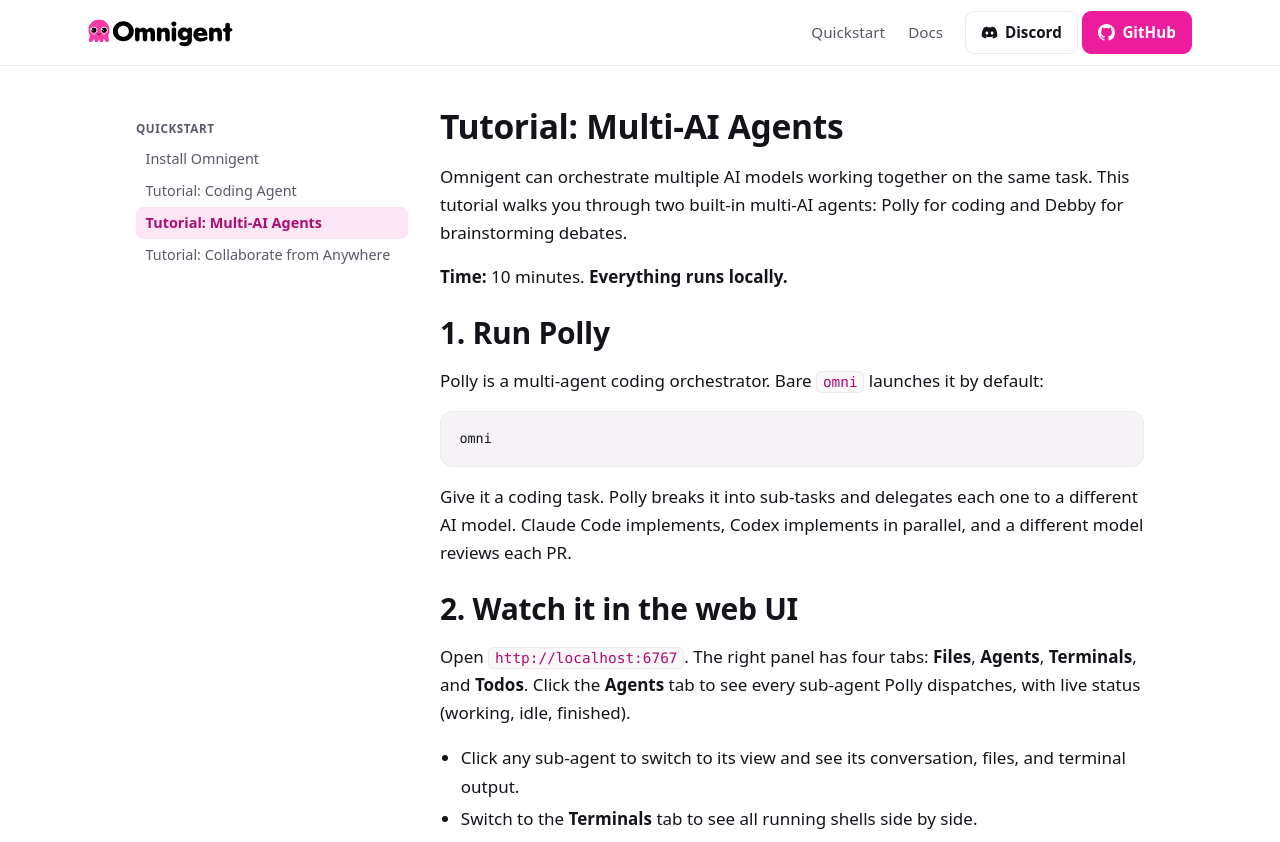
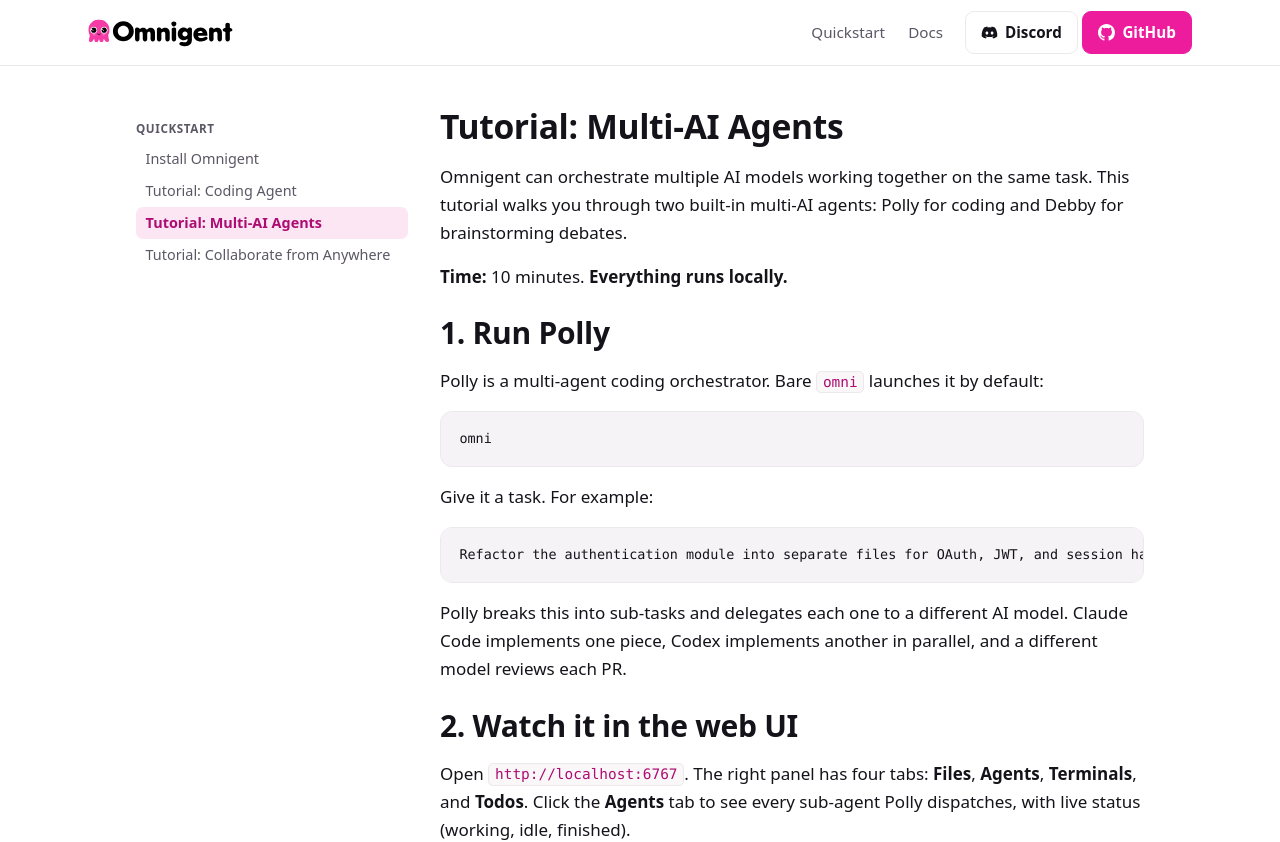
Before and after one commit to omnigent-ai/omnigent-site, a Next.js app: page /quickstart/multi-ai in a window 1280 px wide. Shown: the top 842 px of the page. Built offline with nearby package versions, Linux system fonts and the light colour scheme.

Commit message:
fix: add example task for Polly in multi-AI tutorial
Co-authored-by: Isaac

```diff
--- a/app/quickstart/multi-ai/page.js
+++ b/app/quickstart/multi-ai/page.js
@@ -26,9 +26,13 @@ export default function Page() {
 
       <pre><code>{"omni"}</code></pre>
 
+      <p>Give it a task. For example:</p>
+
+      <pre><code>{"Refactor the authentication module into separate files for OAuth, JWT, and session handling. Add tests for each."}</code></pre>
+
       <p>
-        Give it a coding task. Polly breaks it into sub-tasks and delegates each
-        one to a different AI model. Claude Code implements, Codex implements in
+        Polly breaks this into sub-tasks and delegates each one to a different
+        AI model. Claude Code implements one piece, Codex implements another in
         parallel, and a different model reviews each PR.
       </p>
 
```
